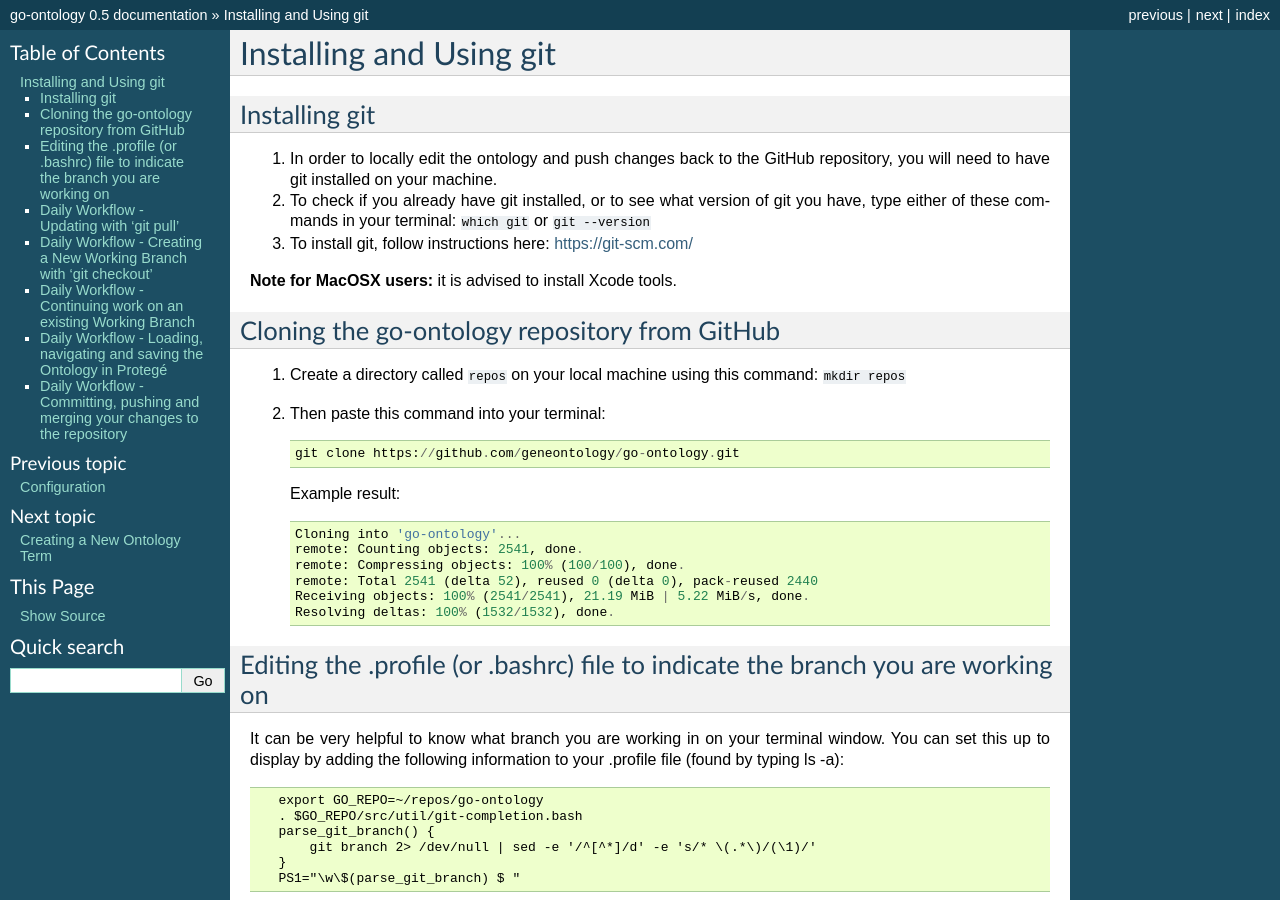
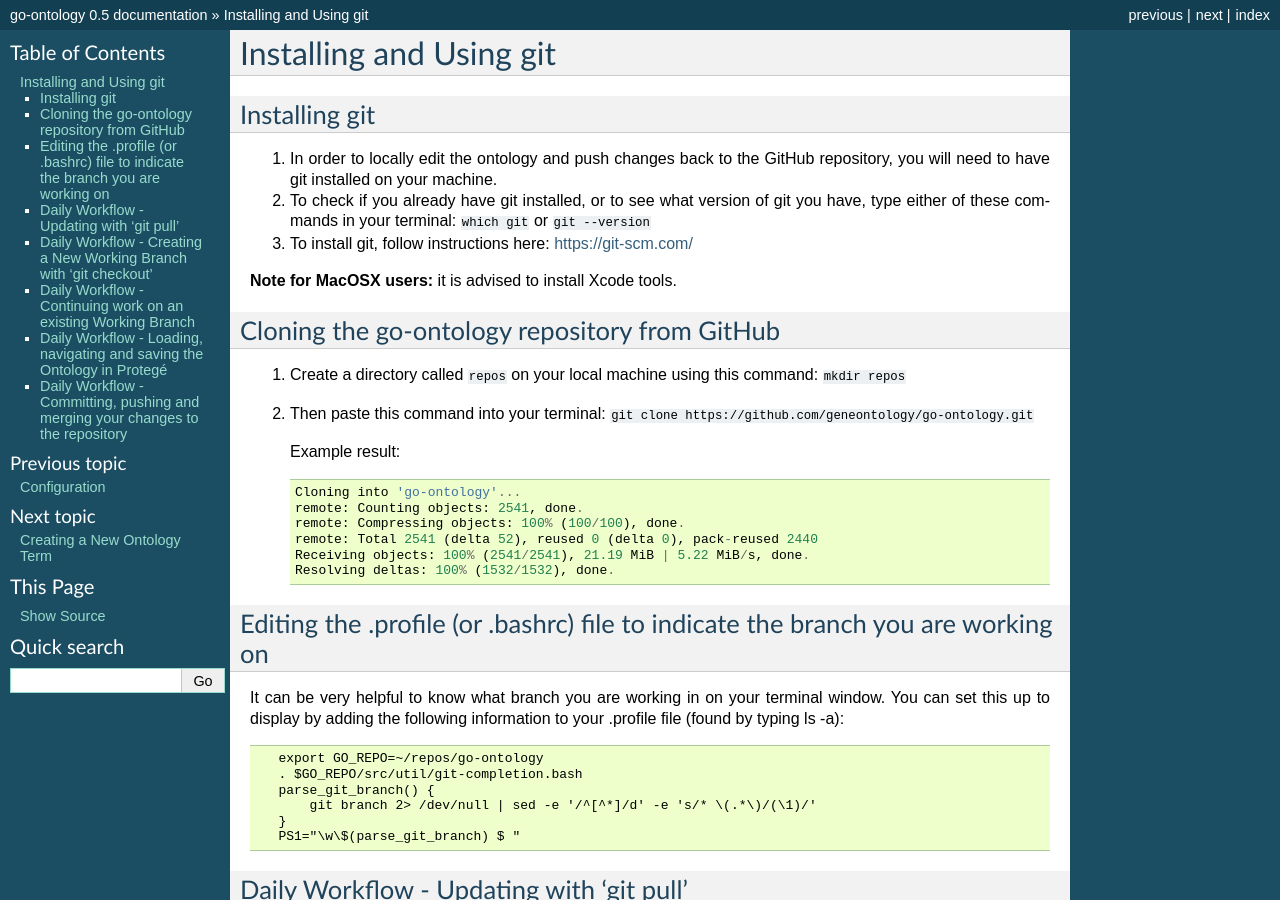
Before and after one commit to geneontology/go-ontology, a Sphinx documentation site: the page built from docs/Installgit.md, in a window 1280 px wide and 900 px high. Built offline with Sphinx 7.4.7, drawn with Linux system fonts in a browser that asks for light colours.

````diff
--- a/docs/Installgit.md
+++ b/docs/Installgit.md
@@ -16,9 +16,7 @@
 
 1. Create a directory called ```repos``` on your local machine using this command: ```mkdir repos```
 
-2. Then paste this command into your terminal:
-
-       git clone https://github.com/geneontology/go-ontology.git
+2. Then paste this command into your terminal: ```git clone https://github.com/geneontology/go-ontology.git```
 
     Example result:
 
````
